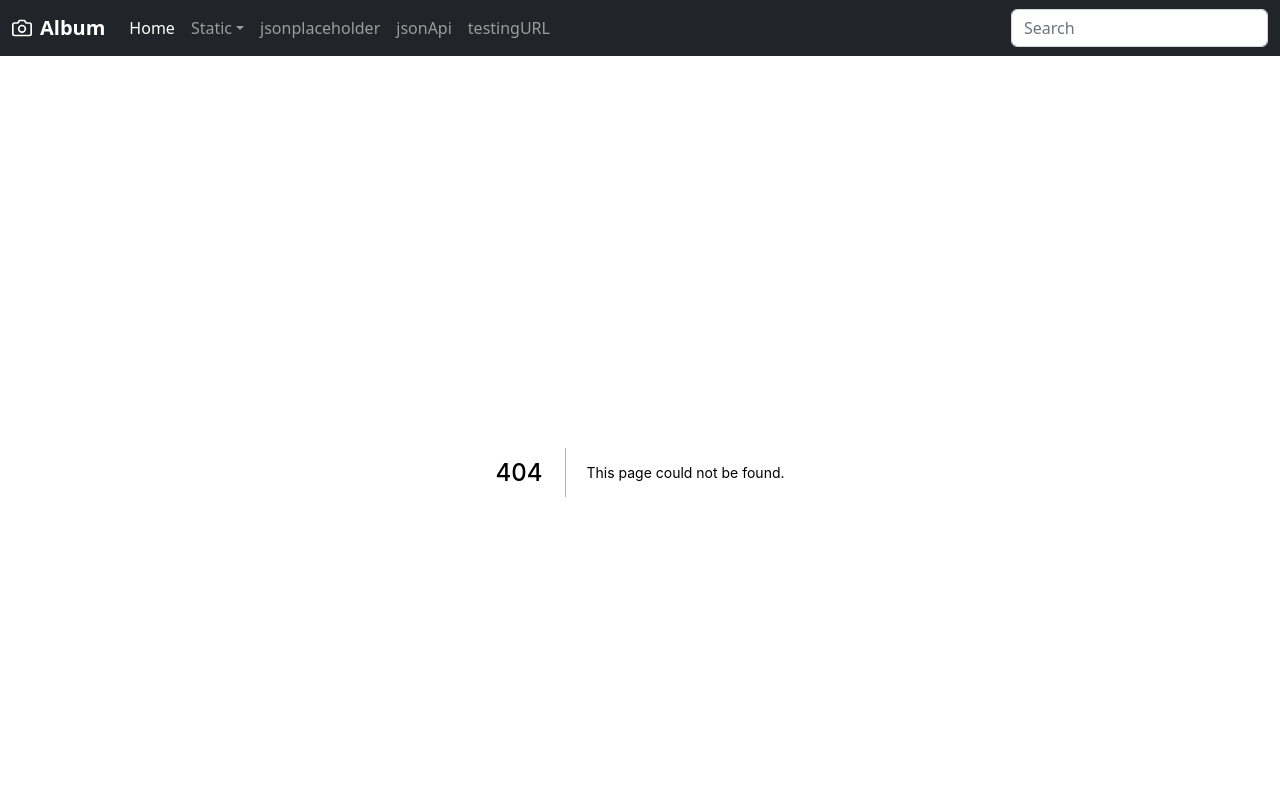
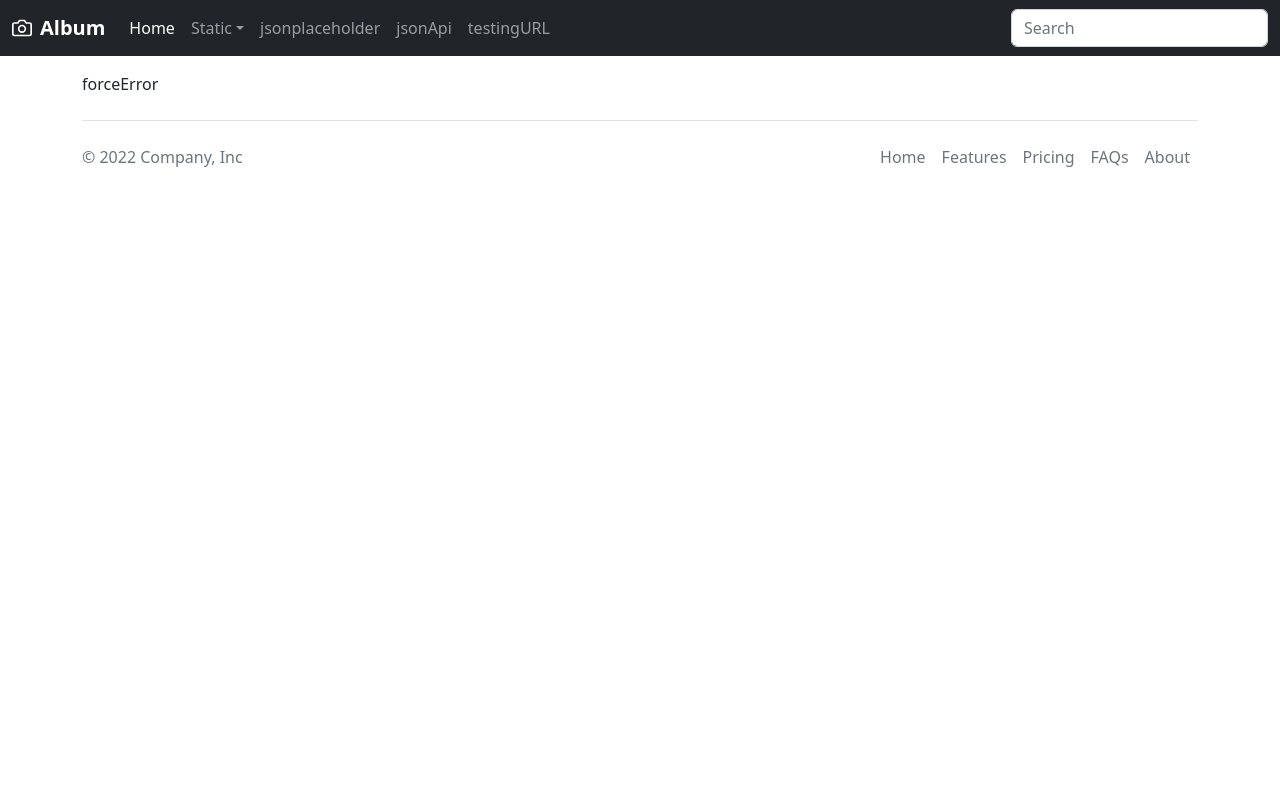
Before and after one commit to jahidul-rassel/jahidul-next-training-test-bd-1, a Next.js app: page /forceError in a window 1280 px wide. Before the commit this address had no page. Shown: the top 800 px of the page. Built offline with nearby package versions, Linux system fonts and the light colour scheme.

Commit message:
Create forceError.jsx

```diff
--- /dev/null
+++ b/pages/forceError.jsx
@@ -0,0 +1,7 @@
+import React from 'react'
+
+export default function forceError() {
+  return (
+    <div>forceError</div>
+  )
+}
```
